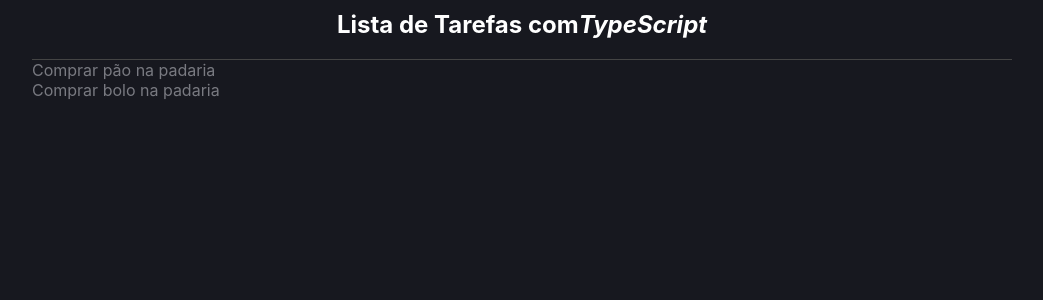
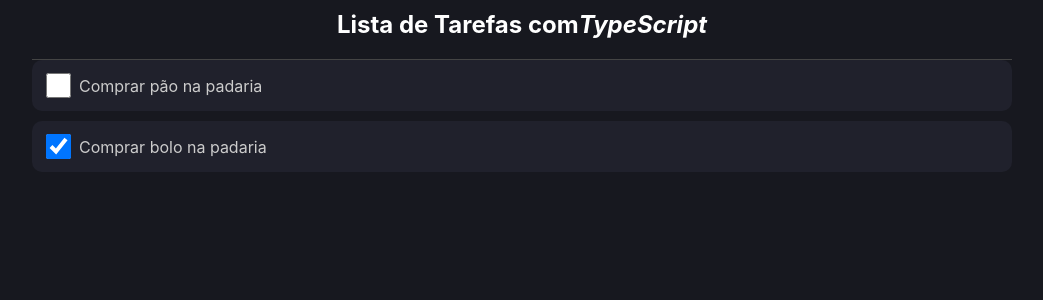
Before and after one commit to gafanhotoalexandre/todo-react-typescript, a React (Vite) app: page / in a window 1280 px wide. Shown: the top 300 px of the page, without its empty margins (118-1161 px from the left). Built offline with nearby package versions, Linux system fonts and the light colour scheme.

Commit message:
checked nas tarefas realizadas

```diff
--- a/src/App.tsx
+++ b/src/App.tsx
@@ -12,7 +12,7 @@
 export default function App() {
   const [todoList, setTodoList] = useState<Task[]>([
     { id: 1, name: 'Comprar pão na padaria', done: false },
-    { id: 2, name: 'Comprar bolo na padaria', done: false },
+    { id: 2, name: 'Comprar bolo na padaria', done: true },
   ]);
 
   return (
--- a/src/components/ListItem/index.tsx
+++ b/src/components/ListItem/index.tsx
@@ -1,3 +1,5 @@
+import { useState } from 'react';
+
 // types
 import { Task } from '../../types/Task';
 
@@ -8,9 +10,16 @@
 }
 
 export function ListItem({ item }: ListItemProps) {
+  const [isChecked, setIsChecked] = useState(item.done);
+
   return (
     <C.Container>
-      {item.name}
+      <input
+        type="checkbox"
+        checked={isChecked}
+        onChange={(e) => setIsChecked(e.target.checked)}
+      />
+      <label>{item.name}</label>
     </C.Container>
   );
 }
--- a/src/components/ListItem/styles.ts
+++ b/src/components/ListItem/styles.ts
@@ -1,5 +1,20 @@
 import styled from 'styled-components'
 
 export const Container = styled.div`
+  display: flex;
+  align-items: center;
+  gap: 5px;
+  background-color: #20212c;
+  padding: 10px;
+  border-radius: 10px;
+  margin-bottom: 10px;
 
+  input {
+    width: 25px;
+    height: 25px;
+  }
+
+  label {
+    color: #ccc;
+  }
 `;
```
